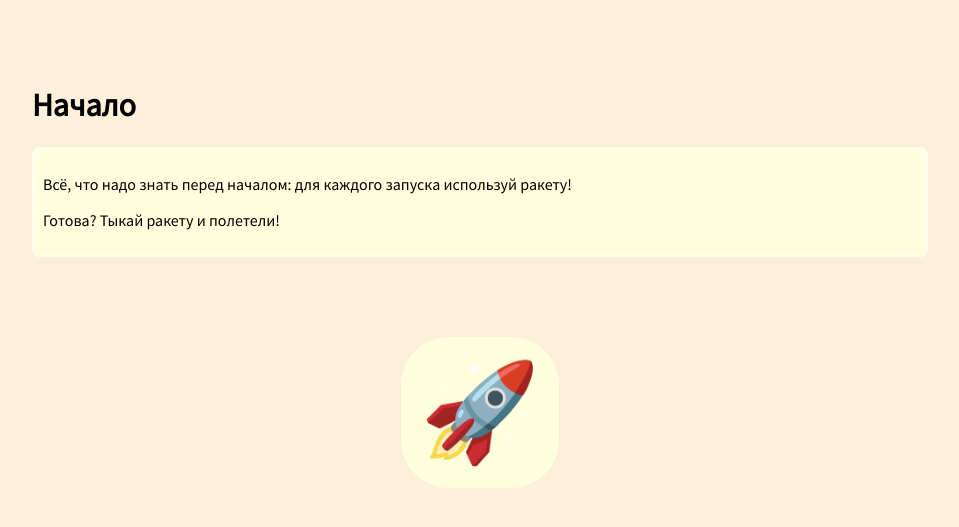
After one commit to igoose1/django-quest, a Python web app: template project/templates/jinja2/start.html in a window 1280 px wide. The commit adds this page. Shown: the top 527 px of the page, without its empty margins (160-1119 px from the left). Run offline with Jinja, Linux system fonts and the light colour scheme; the template is opened without the code that fills it: most values are stand-ins (such as "Sample title", 1, 10 or a date in 2020).

Commit message:
Add start and end page

```diff
--- a/project/project/urls.py
+++ b/project/project/urls.py
@@ -7,5 +7,7 @@ urlpatterns = [
     path('admin/', admin.site.urls),
     path('view/<int:depth>/', views.view),
     path('load/<int:depth>/<signature>/', views.load),
+    path('', views.start),
+    path('end/', views.end),
     path('summernote/', include('django_summernote.urls'))
 ]
--- a/project/templates/jinja2/base.html
+++ b/project/templates/jinja2/base.html
@@ -23,6 +23,12 @@
 		min-height: 5em;
 		background: #ffffdd;
 	}
+
+	.startbutton {
+		text-align: center;
+		font-size: 5em;
+	}
+
 	a {
 		color: black;
 		background-color: #ffffdd;
--- /dev/null
+++ b/project/templates/jinja2/start.html
@@ -0,0 +1,25 @@
+{% extends "base.html" %}
+
+{% block title %} Начало {% endblock %}
+
+{% block content %}
+	<h1>Начало</h1>
+
+	<div class="content">
+		<p>
+			Всё, что надо знать перед началом: для каждого запуска используй
+			ракету!
+		</p>
+		<p>
+			Готова? Тыкай ракету и полетели!
+		</p>
+	</div>
+
+	<div class="startbutton">
+		<p>
+			<form action="{{ loadlink }}" method="get" id="code_input">
+				<input type="submit" value="🚀" class="rocket">
+			</form>
+		</p>
+	</div>
+{% endblock %}
```
Also changed, not shown: project/quest/views.py (+24 -0 lines), project/templates/jinja2/end.html (added, +13 -0 lines).
